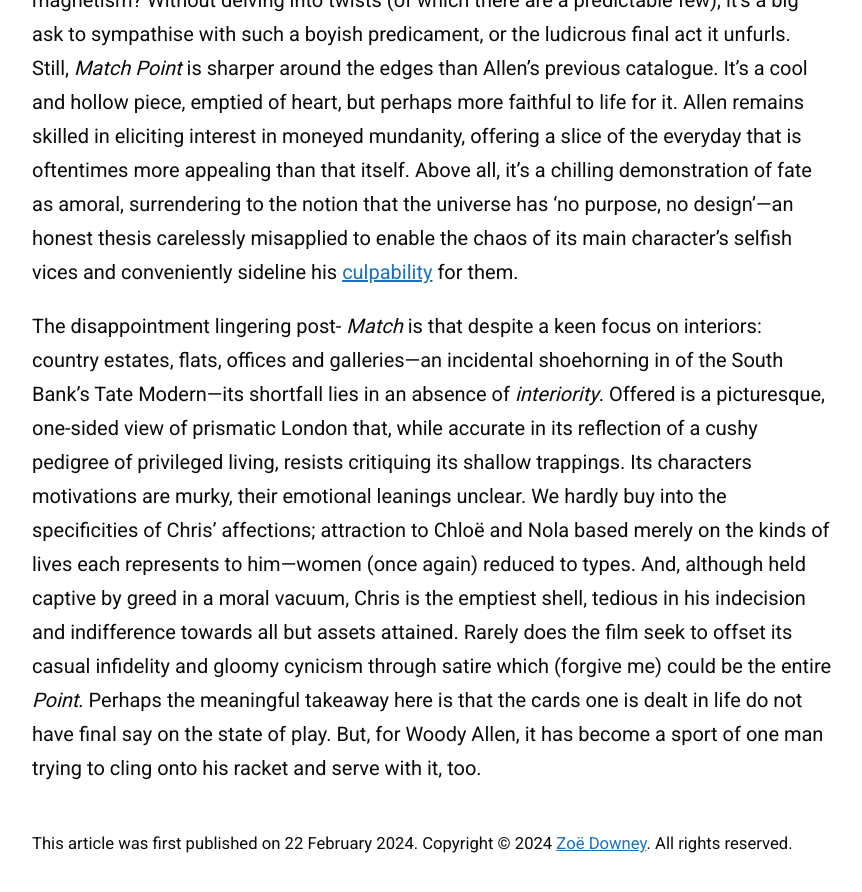
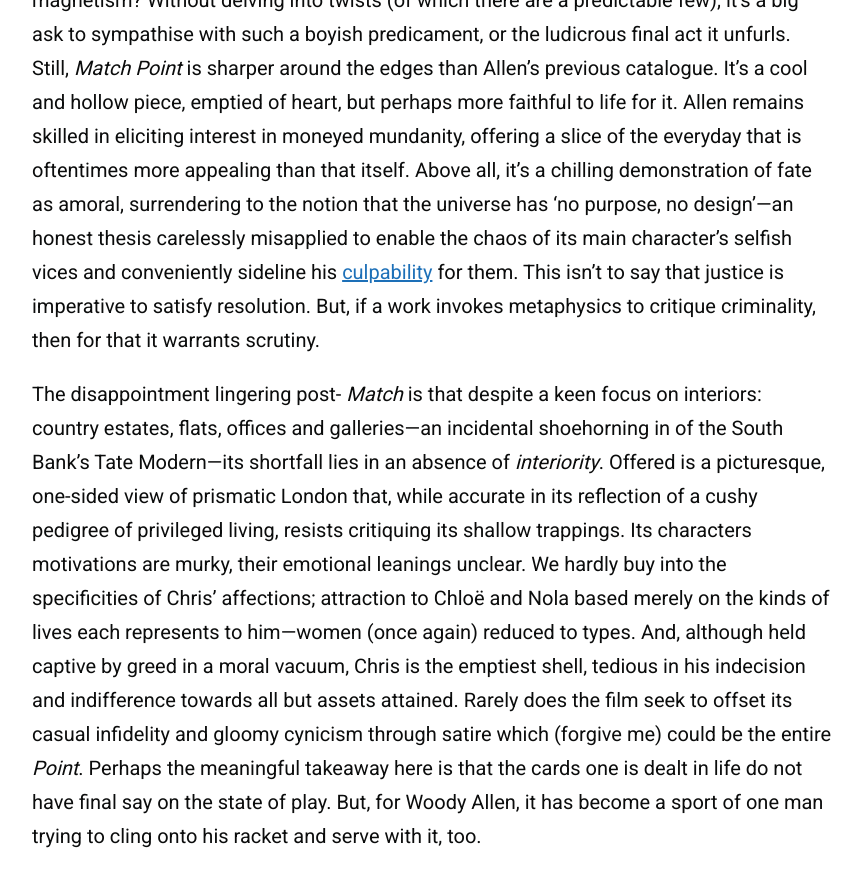
Before and after one commit to zoeurl/zoedowney.github.io, a Jekyll site: the page built from _posts/2024-2-22-match-point.md, in a window 1280 px wide and 900 px high, scrolled down 2899 px. Shown: the top 892 px of the window, without its empty margins (208-1070 px from the left). Built offline with Jekyll 4.4.1, drawn with Linux system fonts in a browser that asks for light colours.

Commit message:
Update 2024-2-22-match-point.md

```diff
--- a/_posts/2024-2-22-match-point.md
+++ b/_posts/2024-2-22-match-point.md
@@ -21,6 +21,6 @@
 
 It’s a relief to witness a Woody Allen leading man who isn’t doing his most earnest impression of the director. Even so, comparisons can be made with Michael Caine’s neurotic slash lovesick Elliot in the earlier feature _Hannah and Her Sisters_. Similarly, Chris finds himself love-stricken with a taken woman: Tom’s fiancée, sultry out-of-work actor Nola Rice (Scarlett Johansson). An American divorcée in the manner of Wallis Simpson, Nola fails to win the approval of the stuck-up Hewitts. Indeed, while Chris plays tennis with ease, Nola dabbles with ping-pong and resides on the losing side of the social ‘net’. Despite having already gained an ‘in’ with Chloë, Chris’ next move is to seduce Nola. It’s an inexplicable play that could render his final hand overdrawn, but he cannot resist pulling another card from the deck.
 
-It is on this essential, but tiresome, male conflict that _Match Point_ rests: does our protagonist choose wealth, standing and security tethered to a lukewarm coupling, or sacrifice it all for a less fortunate woman who tempts him via her sirenesque, sexual magnetism? Without delving into twists (of which there are a predictable few), it's a big ask to sympathise with such a boyish predicament, or the ludicrous final act it unfurls. Still, _Match Point_ is sharper around the edges than Allen’s previous catalogue. It’s a cool and hollow piece, emptied of heart, but perhaps more faithful to life for it. Allen remains skilled in eliciting interest in moneyed mundanity, offering a slice of the everyday that is oftentimes more appealing than that itself. Above all, it’s a chilling demonstration of fate as amoral, surrendering to the notion that the universe has ‘no purpose, no design’—an honest thesis carelessly misapplied to enable the chaos of its main character’s selfish vices and conveniently sideline his [culpability](https://www.theguardian.com/film/2023/sep/08/woody-allen-venice-applause-metoo) for them.
+It is on this essential, but tiresome, male conflict that _Match Point_ rests: does our protagonist choose wealth, standing and security tethered to a lukewarm coupling, or sacrifice it all for a less fortunate woman who tempts him via her sirenesque, sexual magnetism? Without delving into twists (of which there are a predictable few), it's a big ask to sympathise with such a boyish predicament, or the ludicrous final act it unfurls. Still, _Match Point_ is sharper around the edges than Allen’s previous catalogue. It’s a cool and hollow piece, emptied of heart, but perhaps more faithful to life for it. Allen remains skilled in eliciting interest in moneyed mundanity, offering a slice of the everyday that is oftentimes more appealing than that itself. Above all, it’s a chilling demonstration of fate as amoral, surrendering to the notion that the universe has ‘no purpose, no design’—an honest thesis carelessly misapplied to enable the chaos of its main character’s selfish vices and conveniently sideline his [culpability](https://www.theguardian.com/film/2023/sep/08/woody-allen-venice-applause-metoo) for them. This isn't to say that justice is imperative to satisfy resolution. But, if a work invokes metaphysics to critique criminality, then for that it warrants scrutiny.
 
 The disappointment lingering post- _Match_ is that despite a keen focus on interiors: country estates, flats, offices and galleries—an incidental shoehorning in of the South Bank’s Tate Modern—its shortfall lies in an absence of _interiority_. Offered is a picturesque, one-sided view of prismatic London that, while accurate in its reflection of a cushy pedigree of privileged living, resists critiquing its shallow trappings. Its characters motivations are murky, their emotional leanings unclear. We hardly buy into the specificities of Chris’ affections; attraction to Chloë and Nola based merely on the kinds of lives each represents to him—women (once again) reduced to types. And, although held captive by greed in a moral vacuum, Chris is the emptiest shell, tedious in his indecision and indifference towards all but assets attained. Rarely does the film seek to offset its casual infidelity and gloomy cynicism through satire which (forgive me) could be the entire _Point_. Perhaps the meaningful takeaway here is that the cards one is dealt in life do not have final say on the state of play. But, for Woody Allen, it has become a sport of one man trying to cling onto his racket and serve with it, too.
```
